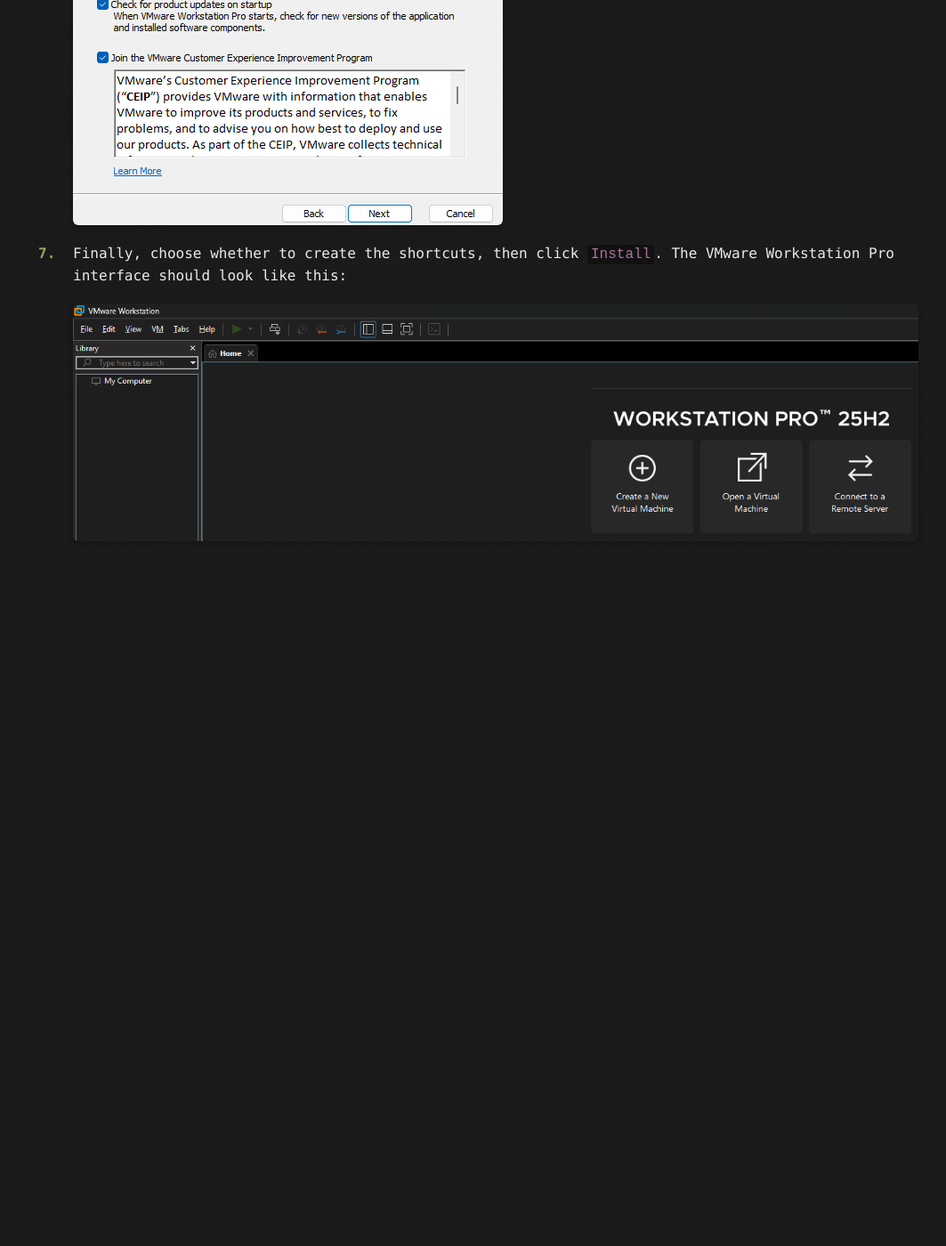
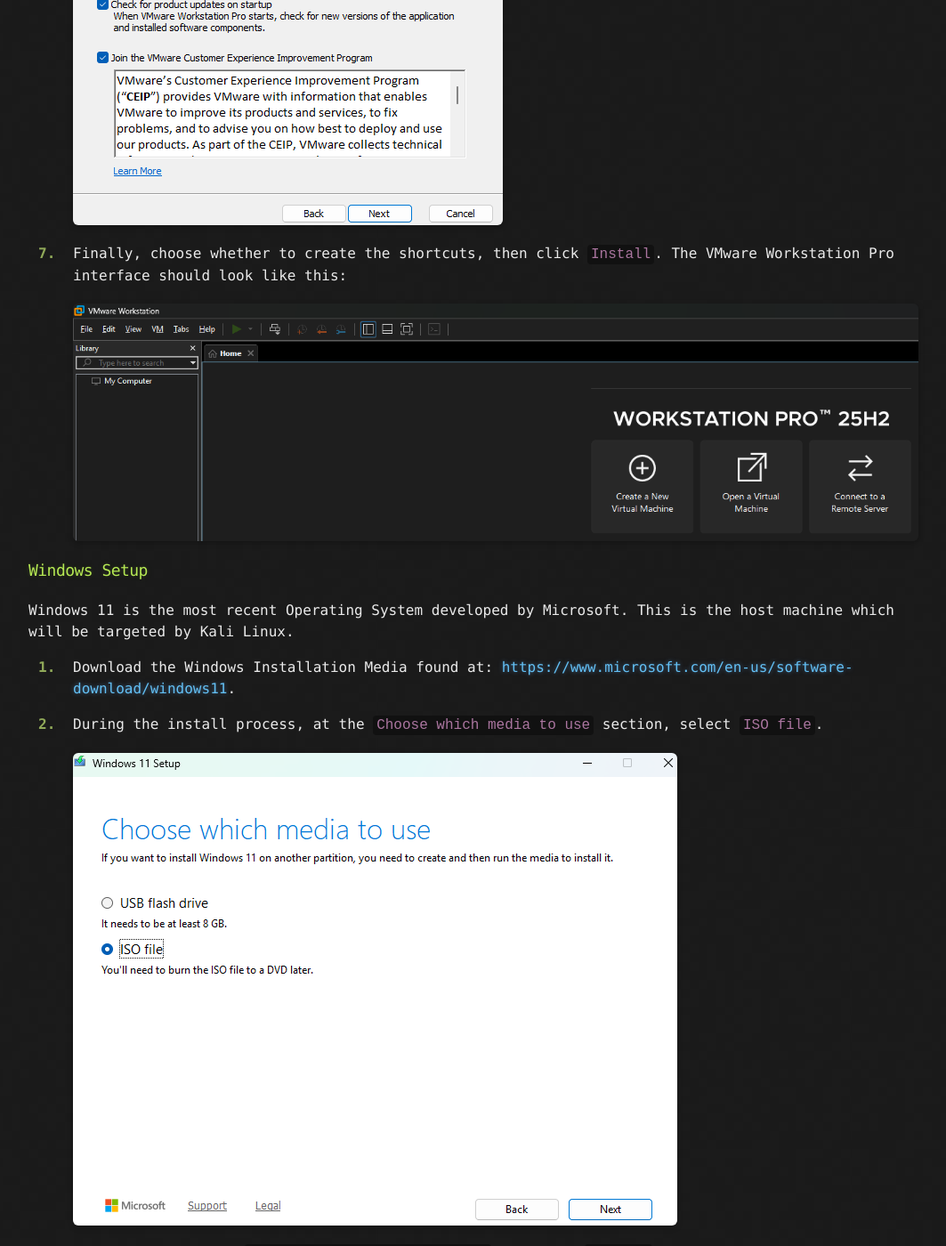
Before and after one commit to jisumov/jisumov.github.io, a Jekyll site: the page built from projects/40-2-labs/you-give-hr-a-bad-pdf.md, in a window 1280 px wide and 1400 px high, scrolled down 2262 px. Shown: the whole window at 89% size, without its empty margins (108-1171 px from the left). Built offline with Jekyll 4.4.1, drawn with Linux system fonts in a browser that asks for light colours; nearby versions of some CDN libraries; our own code applies the rules of GitHub Pages for plain Markdown files; before the commit the page ends 2890 px from its top, so only the background shows below that; some of the changed text lies outside the part shown.

Commit message:
feat: add Windows setup steps

```diff
--- a/projects/40-2-labs/you-give-hr-a-bad-pdf.md
+++ b/projects/40-2-labs/you-give-hr-a-bad-pdf.md
@@ -48,3 +48,36 @@ VMware Workstation Pro is a type 2 hypervisor which serves to isolate and create
 7. Finally, choose whether to create the shortcuts, then click `Install`. The VMware Workstation Pro interface should look like this:
 
     ![VMware Workstation Pro Interface](../../images/40-2-labs/you-give-hr-a-bad-pdf/006.png){: .popup-img }
+
+### Windows Setup
+Windows 11 is the most recent Operating System developed by Microsoft. This is the host machine which will be targeted by Kali Linux.
+
+1. Download the Windows Installation Media found at: [https://www.microsoft.com/en-us/software-download/windows11](https://www.microsoft.com/en-us/software-download/windows11).
+
+2. During the install process, at the `Choose which media to use` section, select `ISO file`.
+
+    ![ISO File](../../images/40-2-labs/you-give-hr-a-bad-pdf/007.png){: .popup-img }
+
+3. In VMware, click on `Create a New Virtual Machine`, then the `Typical` configuration and load the `Windows.iso` image.
+
+    ![Windows.iso](../../images/40-2-labs/you-give-hr-a-bad-pdf/008.png){: .popup-img }
+
+4. At the `Encryption Information` section, choose to encrypt all the files and set a password that you store in a safe place, such a password manager, in the host machine.
+
+    ![Encryption Type](../../images/40-2-labs/you-give-hr-a-bad-pdf/009.png){: .popup-img }
+
+    Also, select `Store virtual disk as a single file` in the Specify Disk Capacity section.
+
+    ![Disk Capacity](../../images/40-2-labs/you-give-hr-a-bad-pdf/010.png){: .popup-img }
+
+    **Note:** By default, the 64 GB of storage is not pre-allocated.
+
+5. The summary will show the recommended hardware settings, except for one which must be configured manually, then click on `Customize Hardware...`
+
+    ![Customize Hardware](../../images/40-2-labs/you-give-hr-a-bad-pdf/011.png){: .popup-img }
+
+    The network adapter is set as `NAT` to share the host's internet connection, and so it will eventually require a Windows Account. Therefore, select `Host-only`, which will be helpful to bypass the remaining setup.
+
+    ![Host-only Network Connection](../../images/40-2-labs/you-give-hr-a-bad-pdf/012.png){: .popup-img }
+
+6. Finish the machine creation and click on `Power on this virtual machine`.
```
Also changed, not shown: images/40-2-labs/you-give-hr-a-bad-pdf/007.png (added), images/40-2-labs/you-give-hr-a-bad-pdf/008.png (added), images/40-2-labs/you-give-hr-a-bad-pdf/009.png (added), images/40-2-labs/you-give-hr-a-bad-pdf/010.png (added), images/40-2-labs/you-give-hr-a-bad-pdf/011.png (added), images/40-2-labs/you-give-hr-a-bad-pdf/012.png (added).
